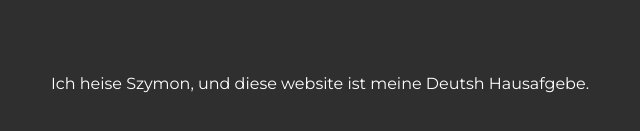
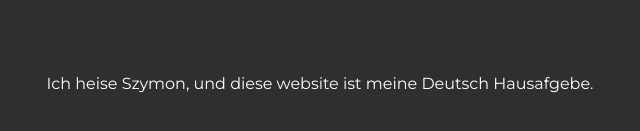
Before and after one commit to SimonR16/deutsch, a plain HTML site: page index.html in a window 1280 px wide. Shown: the part 2828-2959 px from the top of the page, 320-960 px from the left. Drawn offline with nearby package versions, Linux system fonts and the light colour scheme.

Commit message:
Update index.html

```diff
--- a/index.html
+++ b/index.html
@@ -136,7 +136,7 @@
 
 <!-- Footer -->
 <footer id="third" class="container-fluid bg-4 text-center">
-  <p>Ich heise Szymon, und diese website ist meine Deutsh Hausafgebe.</p>
+  <p>Ich heise Szymon, und diese website ist meine Deutsch Hausafgebe.</p>
 </footer>
 
 </body>
```
